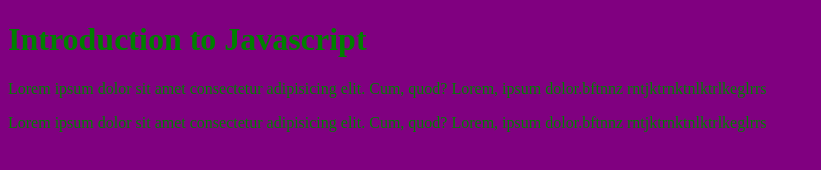
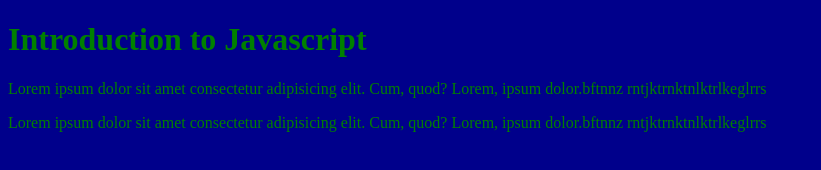
Before and after one commit to radovan-smartyacademy/gitdemo, a plain HTML site: page index.html in a window 1280 px wide. Shown: the whole page, without its empty margins (0-821 px from the left). Drawn offline with Linux system fonts and the light colour scheme.

Commit message:
Changed color app.css

```diff
--- a/app.css
+++ b/app.css
@@ -1,4 +1,4 @@
 body{
-    background-color: purple;
+    background-color: darkblue;
     color: green;
 }
```
